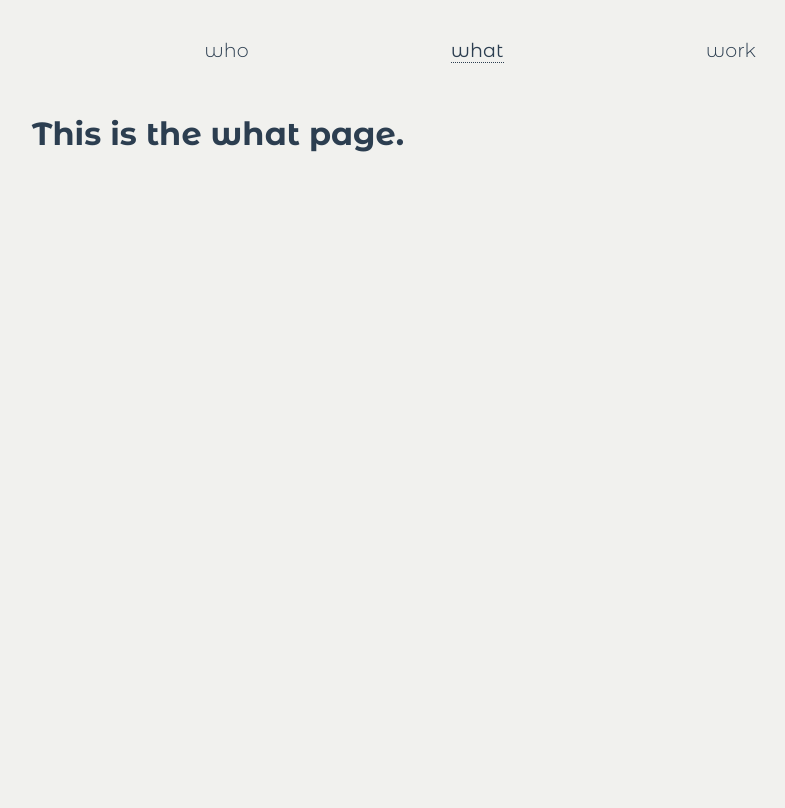
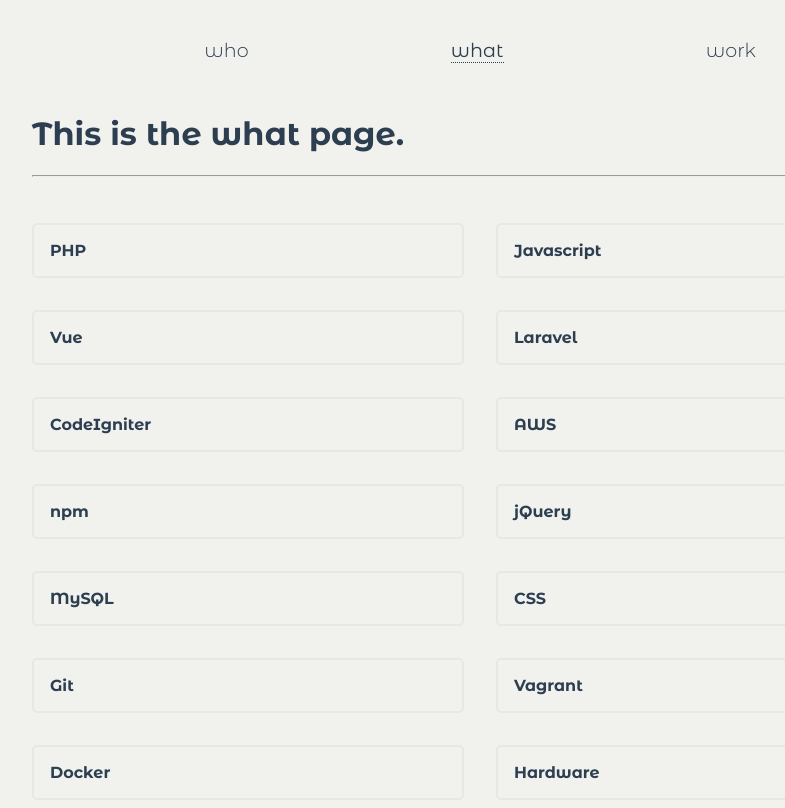
Before and after one commit to JoeBocock/personal-website-dev, a Vue app: page /what in a window 1280 px wide. Shown: the whole page, without its empty margins (160-945 px from the left). Built offline with nearby package versions, Linux system fonts and the light colour scheme.

Commit message:
Basic grid

```diff
--- a/src/views/What.vue
+++ b/src/views/What.vue
@@ -1,5 +1,42 @@
 <template>
   <div class="what">
     <h1>This is the what page.</h1>
+    <hr />
+    <br /><br />
+
+    <div class="cards">
+      <div class="card">PHP</div>
+      <div class="card">Javascript</div>
+      <div class="card">Vue</div>
+      <div class="card">Laravel</div>
+      <div class="card">CodeIgniter</div>
+      <div class="card">AWS</div>
+      <div class="card">npm</div>
+      <div class="card">jQuery</div>
+      <div class="card">MySQL</div>
+      <div class="card">CSS</div>
+      <div class="card">Git</div>
+      <div class="card">Vagrant</div>
+      <div class="card">Docker</div>
+      <div class="card">Hardware</div>
+    </div>
   </div>
 </template>
+
+<style lang="scss">
+@import "../assets/styles/_variables.scss";
+
+.cards {
+  display: grid;
+  grid-template-columns: repeat(2, 1fr);
+  grid-auto-rows: auto;
+  grid-gap: 2rem;
+}
+
+.card {
+  border: 2px solid #e7e7e7;
+  border-radius: 5px;
+  padding: 1rem;
+  font-weight: 700;
+}
+</style>
```
